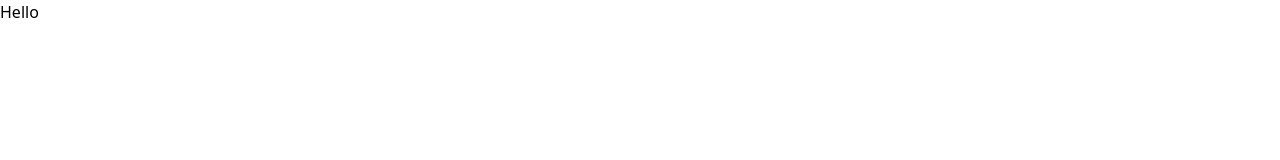
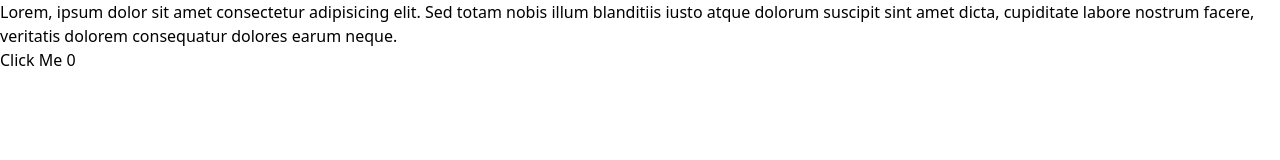
Before and after one commit to benjaminnkem/learn-astro, an Astro site: page / in a window 1280 px wide. Built offline with nearby package versions, Linux system fonts and the light colour scheme; Astro itself is replaced by a stand-in of ours.

Commit message:
feat: added custom fonts dm sans and anton

```diff
--- a/package.json
+++ b/package.json
@@ -13,6 +13,9 @@
   "dependencies": {
     "@astrojs/react": "^3.3.0",
     "@astrojs/tailwind": "^5.1.0",
+    "@fontsource-variable/dm-sans": "^5.0.5",
+    "@fontsource/anton": "^5.0.19",
+    "@fontsource/twinkle-star": "^5.0.19",
     "@types/react": "^18.2.77",
     "@types/react-dom": "^18.2.25",
     "astro": "^4.6.0",
--- /dev/null
+++ b/src/components/ClickButton.tsx
@@ -0,0 +1,9 @@
+import { useState } from "react";
+
+const ClickButton = () => {
+  const [num, setNum] = useState(0);
+
+  return <button onClick={() => setNum((prev) => prev + 1)}>Click Me {num}</button>;
+};
+
+export default ClickButton;
--- a/src/layouts/MainLayout.astro
+++ b/src/layouts/MainLayout.astro
@@ -1,5 +1,7 @@
 ---
 import MainHead from "./MainHead.astro";
+import "@fontsource-variable/dm-sans";
+import "@fontsource/anton";
 
 interface Props {
   title: string;
@@ -11,7 +13,7 @@ const { title, description } = Astro.props as Props;
 
 <html lang="en">
   <MainHead {title} {description} />
-  <body>
+  <body class="font-sans">
     <slot />
   </body>
 </html>
--- /dev/null
+++ b/src/layouts/global.css
@@ -0,0 +1,7 @@
+@font-face {
+  font-family: "DM Sans";
+  src: url("/fonts/DMSans.ttf") format("ttf");
+  font-weight: normal;
+  font-style: normal;
+  font-display: swap;
+}
--- a/src/pages/index.astro
+++ b/src/pages/index.astro
@@ -1,7 +1,12 @@
 ---
 import MainLayout from "../layouts/MainLayout.astro";
+import ClickButton from "../components/ClickButton";
 ---
 
 <MainLayout title="Home Page" description="This is the home page">
-  <h1>Hello</h1>
+  <h1>
+    Lorem, ipsum dolor sit amet consectetur adipisicing elit. Sed totam nobis illum blanditiis iusto atque dolorum
+    suscipit sint amet dicta, cupiditate labore nostrum facere, veritatis dolorem consequatur dolores earum neque.
+  </h1>
+  <ClickButton client:load />
 </MainLayout>
--- a/tailwind.config.mjs
+++ b/tailwind.config.mjs
@@ -1,8 +1,15 @@
+import defaultTheme from "tailwindcss/defaultTheme";
+
 /** @type {import('tailwindcss').Config} */
 export default {
-	content: ['./src/**/*.{astro,html,js,jsx,md,mdx,svelte,ts,tsx,vue}'],
-	theme: {
-		extend: {},
-	},
-	plugins: [],
-}
+  content: ["./src/**/*.{astro,html,js,jsx,md,mdx,svelte,ts,tsx,vue}"],
+  theme: {
+    extend: {
+      fontFamily: {
+        sans: ["DM Sans Variable", ...defaultTheme.fontFamily.sans],
+        anton: ["Anton", ...defaultTheme.fontFamily.sans],
+      },
+    },
+  },
+  plugins: [],
+};
```
Also changed, not shown: public/fonts/DMSans.ttf (added), 1 other file.
